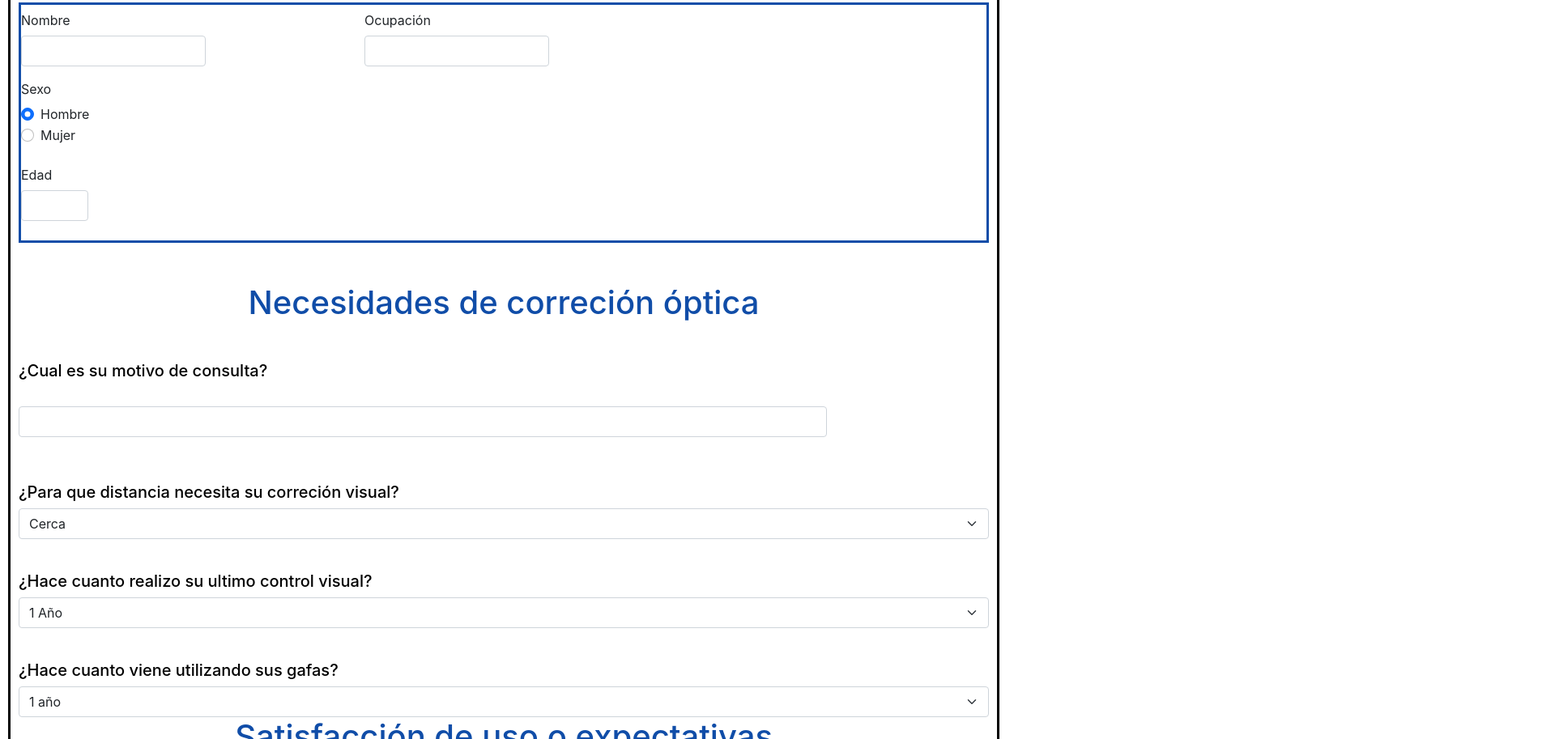
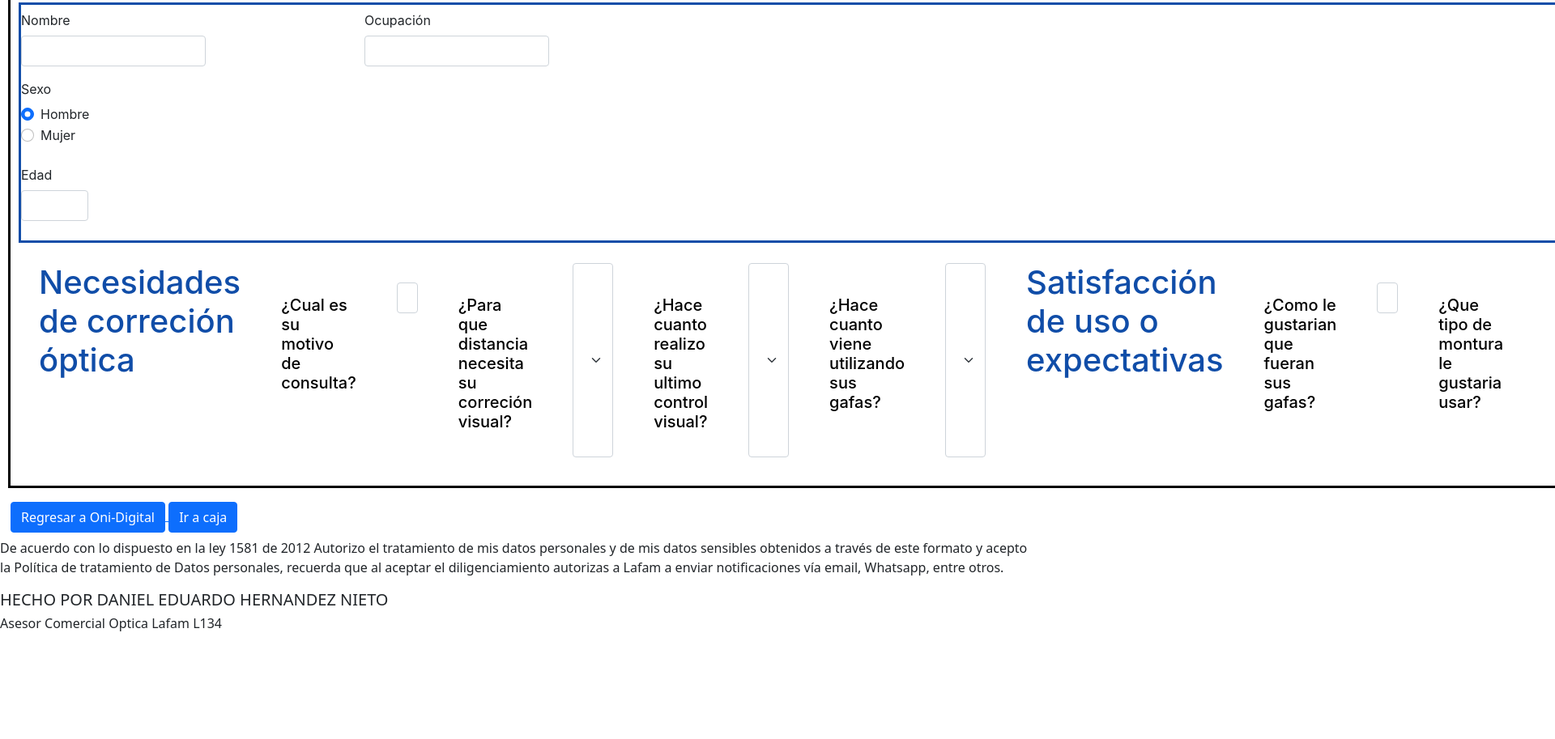
Before and after one commit to danielehn/deteccion-de-necesidades-lafam, a website: page singafas.html in a window 1280 px wide. Shown: the part 192-1105 px from the top of the page at 81% size, 1920 px wide, since content can reach past the window. After the commit the page ends 980 px from the top, so only its background shows below. Drawn offline with nearby package versions, Linux system fonts and the light colour scheme.

Commit message:
se agregan cambios a la deteccion de necesidades

```diff
--- a/scss/style.scss
+++ b/scss/style.scss
@@ -91,7 +91,6 @@ display: inline block;
 
 .radio-lc{
     display: flex;
-
 }
 .card{
     align-items: center;
--- a/singafas.html
+++ b/singafas.html
@@ -111,7 +111,8 @@
               </div>
           </div>
         </div>
-        <div class="selecion-todo"></div>
+        <div class="selecion-todo">
+
           <h1>Necesidades de correción óptica</h1>
           <h5>¿Cual es su motivo de consulta?</h5>
           <div class="row-contacto mb-3">
@@ -235,6 +236,7 @@ Acetato
           </select>
         </div>
       </div>
+      </div>
     </main>
         <div class="btn">
           <a href="https://oni.lafam.com.co/">
@@ -245,6 +247,7 @@ Acetato
           </a>
         </div>
 <footer>
+  <div><p>De acuerdo con lo dispuesto en la ley 1581 de 2012 Autorizo el tratamiento de mis datos personales y de mis datos sensibles obtenidos a través de este formato y acepto la Política de tratamiento de Datos personales, recuerda que al aceptar el diligenciamiento autorizas a Lafam a enviar notificaciones vía email, Whatsapp, entre otros.</p></div>
   <h5>HECHO POR DANIEL EDUARDO HERNANDEZ NIETO</h5>
 <h6>Asesor Comercial Optica Lafam L134</h6>
 </footer>
```
Also changed, not shown: gafas.html (+1 -1 lines), lentesdecontacto.html (+1 -0 lines), primervezlentesdecontacto.html (+1 -0 lines), procedimientolaser.html (+1 -2 lines), segundavezlaser.html (+1 -0 lines). Lines whose indentation alone changed are shown as unchanged.
